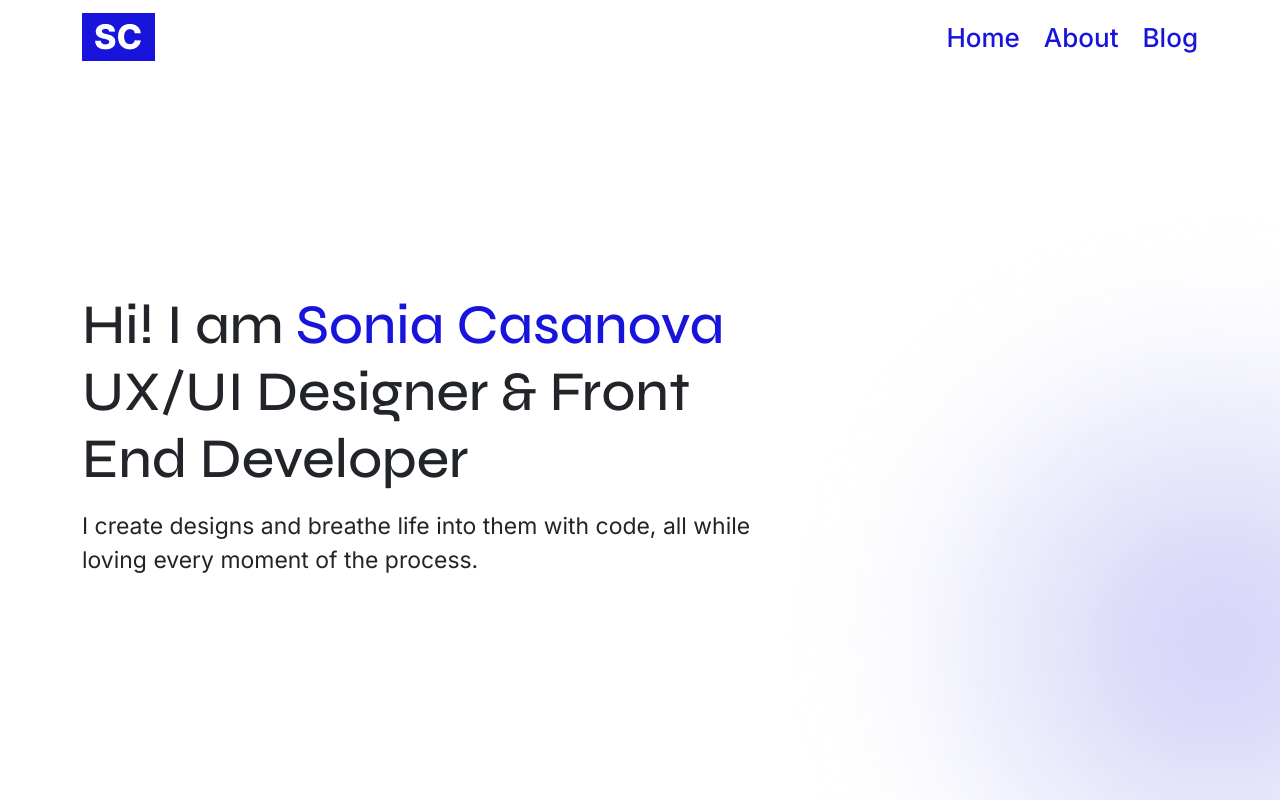
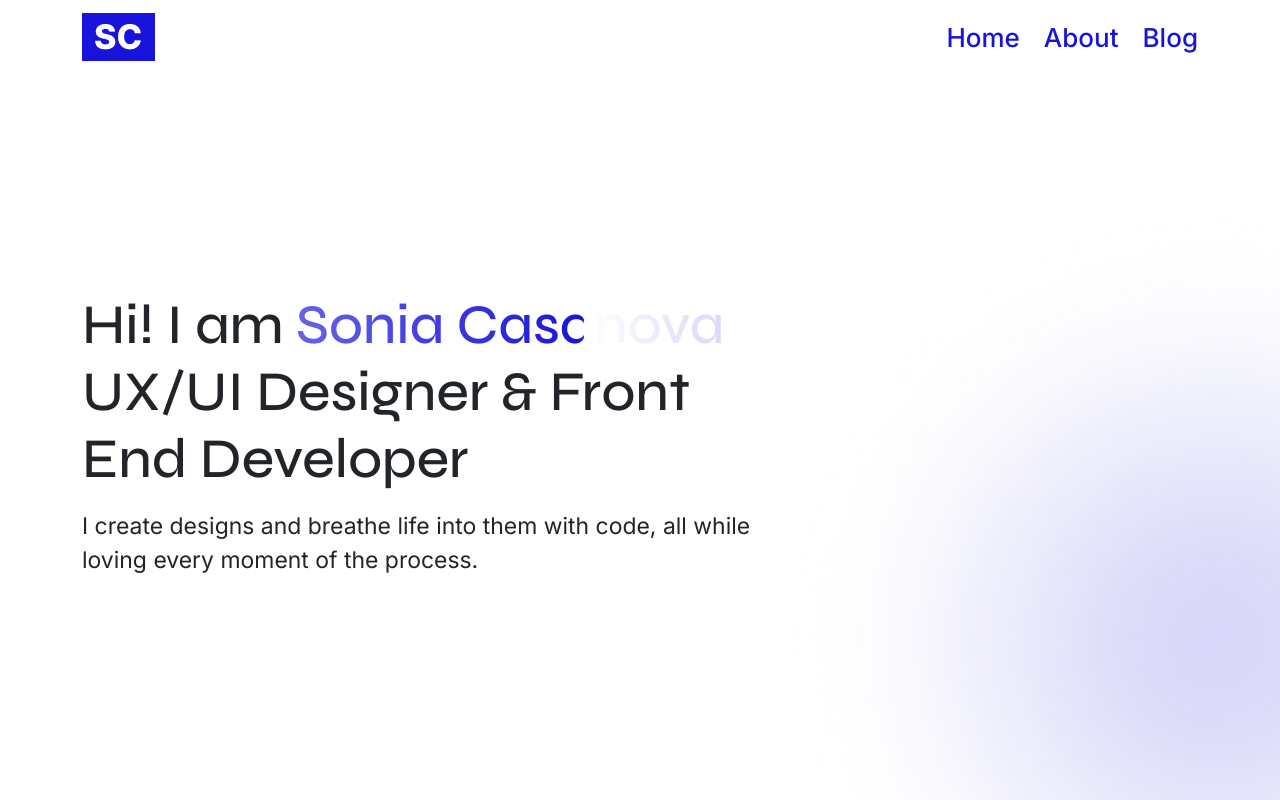
Before and after one commit to soniacasanova/Portfolio, a React (Create React App) app in the folder my-react-bootstrap-app/: page / in a window 1280 px wide. Shown: the top 800 px of the page. Built offline with nearby package versions, Linux system fonts and the light colour scheme.

Commit message:
animation

```diff
--- a/my-react-bootstrap-app/src/pages/Home.js
+++ b/my-react-bootstrap-app/src/pages/Home.js
@@ -9,7 +9,6 @@ import './Home.scss'
 
 
 const Home = () => {
-
 
   const [openSections, setOpenSections] = useState([]);
 
@@ -29,6 +28,8 @@ const Home = () => {
     return openSections.includes(section) ? { transform: 'rotate(90deg)', transition: 'transform 0.3s ease' } : {};
   };
 
+
+
   const projects = [
     { id: 1, name: 'Crafting a User-Friendly Nutrition Hub', imageCover: coverImage },
   ];
@@ -40,7 +41,7 @@ const Home = () => {
             <div className="spacings">
           <div className="row animate__animated animate__fadeInUp">
             <div className="unequal-double-column">
-            <h1 className="pb-2">Hi! I am <span>Sonia Casanova</span> <br></br>
+            <h1 className="pb-2 text-container">Hi! I am <span className="text">Sonia Casanova</span> <br></br>
               UX/UI Designer & Front End Developer</h1>
             <p className="subtitle">I create designs and breathe life into them with code, all while loving every moment of the process.</p>
             </div>
--- a/my-react-bootstrap-app/src/pages/Home.scss
+++ b/my-react-bootstrap-app/src/pages/Home.scss
@@ -1,3 +1,30 @@
+/*Animation*/
+
+.text-container {
+  display: inline-block;
+  position: relative;
+
+  .text {
+    background: linear-gradient(90deg, transparent, var(--primary-color));
+    background-size: 200% 100%;
+    background-clip: text;
+    -webkit-background-clip: text;
+    color: transparent;
+    animation: slideBackground 5s infinite linear; /* Adjust the animation duration as needed */
+  }
+}
+
+@keyframes slideBackground {
+  0% {
+    background-position: 200% 0;
+  }
+  100% {
+    background-position: -200% 0;
+  }
+}
+
+/*End Animation*/
+
 h1 {
  span {
     color: var(--primary-color);
```
